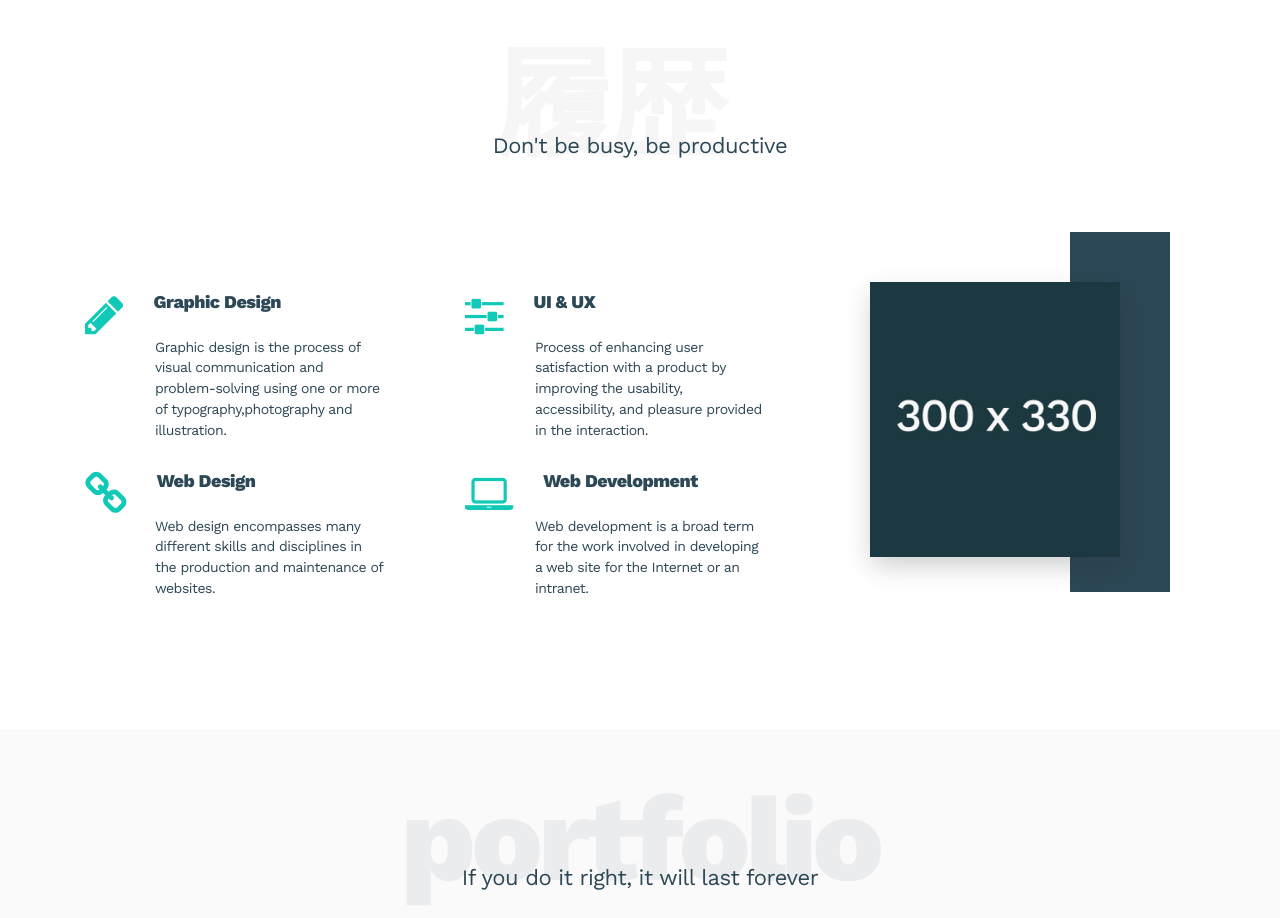
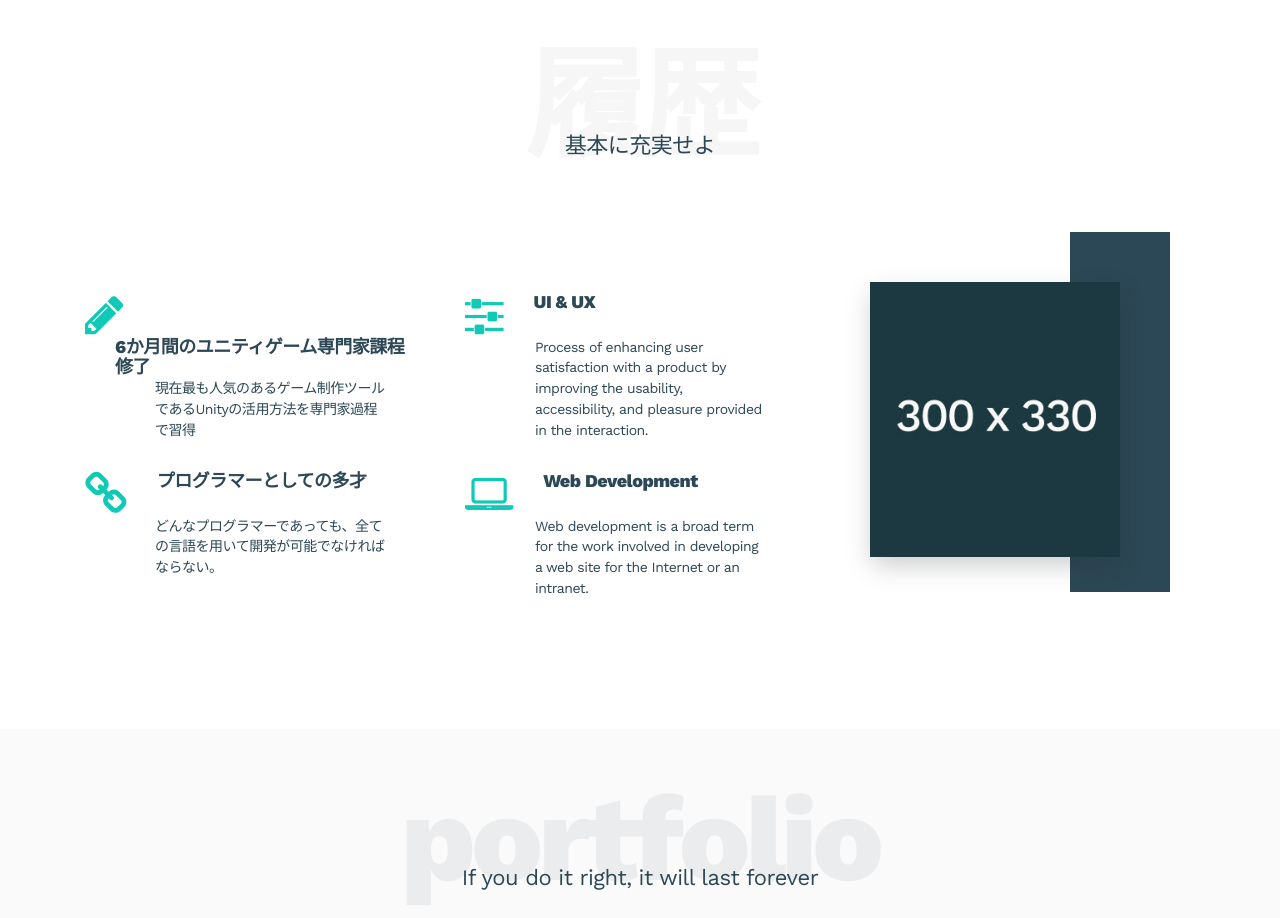
Before and after one commit to JunGyeomKim/portfolio, a plain HTML site: page index.html in a window 1280 px wide. Shown: the part 1033-1951 px from the top of the page. Drawn offline with nearby package versions, Linux system fonts and the light colour scheme; files that its build step writes are made by us from their sources.

Commit message:
Update index.html

```diff
--- a/index.html
+++ b/index.html
@@ -88,20 +88,20 @@
         <div class="row">
           <div class="title">
             <h6>履歴</h6>
-            <p>Don't be busy, be productive</p>
+            <p>基本に充実せよ</p>
           </div>
         </div>
         <div class="row">
           <div class="col-lg-4 col-sm-4 col-xs-12">
             <div class="service-text">
               <i class="fa fa-pencil" aria-hidden="true"></i>
-              <h4>Graphic Design</h4>
-              <p>Graphic design is the process of visual communication and problem-solving using one or more of typography,photography and illustration.</p>
+              <h4>6か月間のユニティゲーム専門家課程修了</h4>
+              <p>現在最も人気のあるゲーム制作ツールであるUnityの活用方法を専門家過程で習得</p>
             </div>
             <div class="service-text">
               <i class="fa fa-link" aria-hidden="true"></i>
-              <h4>Web Design</h4>
-              <p>Web design encompasses many different skills and disciplines in the production and maintenance of websites.</p>
+              <h4>プログラマーとしての多才</h4>
+              <p>どんなプログラマーであっても、全ての言語を用いて開発が可能でなければならない。</p>
             </div>
           </div>
           <div class="col-lg-4 col-sm-4 col-xs-12">
```
